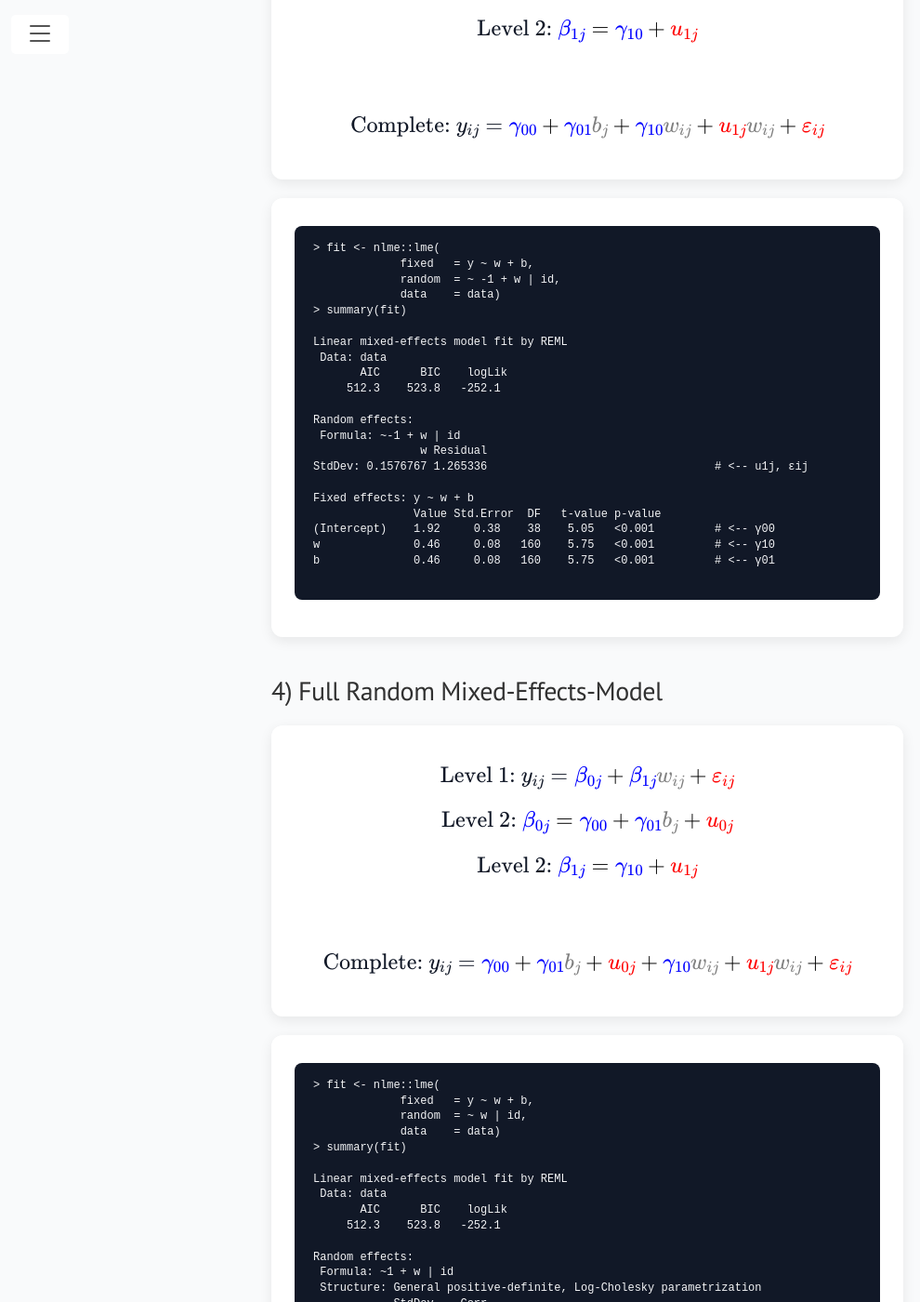
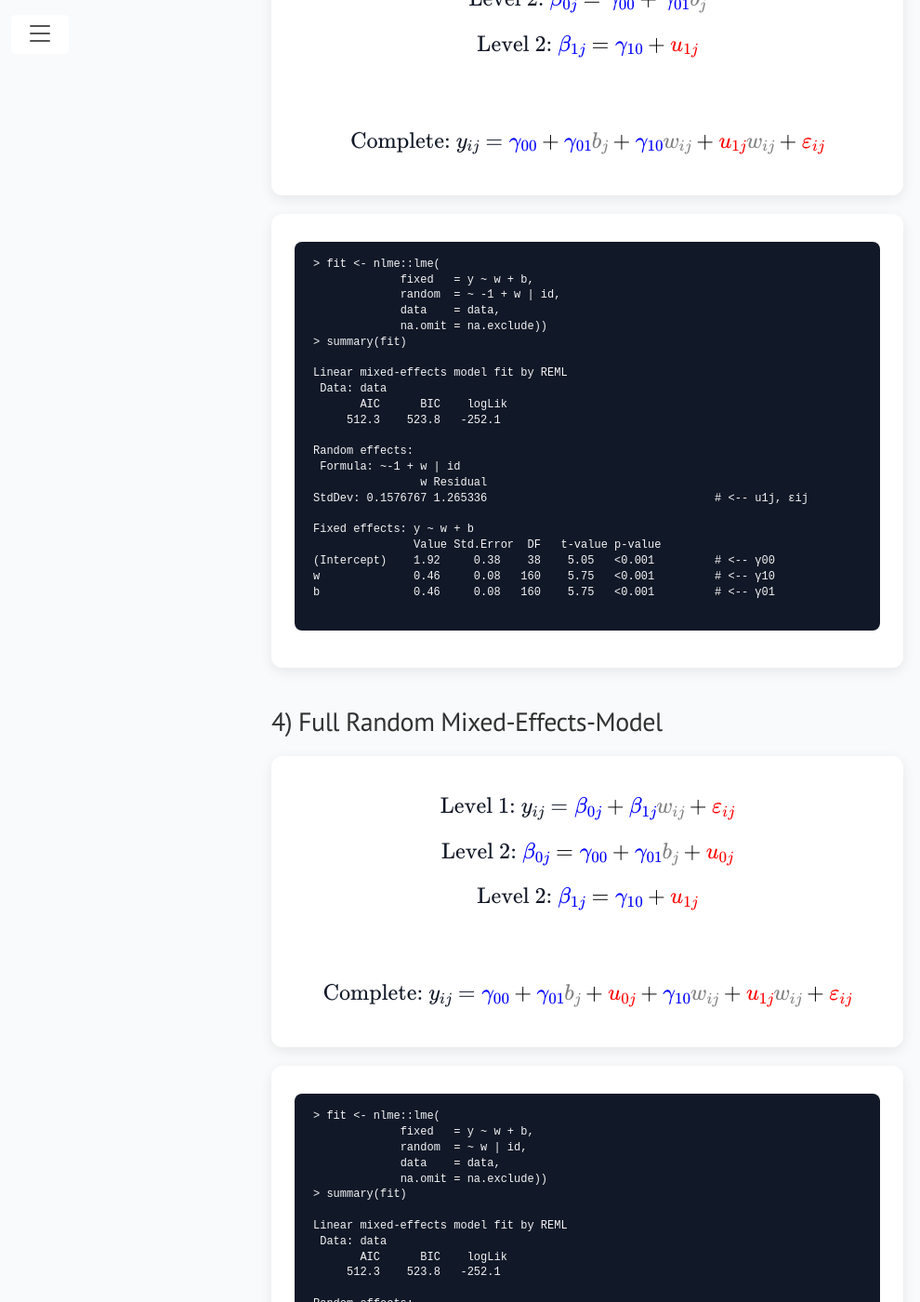
Before and after one commit to lennartseizer/ild, a Jekyll site: the page built from 3.html, in a window 1280 px wide and 1400 px high, scrolled down 2414 px. Shown: the whole window at 93% size, without its empty margins (8-998 px from the left). Built offline with Jekyll 4.4.1, drawn with Linux system fonts in a browser that asks for light colours; some of the changed text lies outside the part shown.

Commit message:
Update 3.html

```diff
--- a/3.html
+++ b/3.html
@@ -193,7 +193,8 @@ F-statistic: 281.6 on 1 and 98 DF,  p-value: &lt; 2.2e-16
 > fit <- nlme::lme(
              fixed   = y ~ w + b,
              random  = ~ 1 | id,
-             data    = data)
+             data    = data,
+             na.omit = na.exclude)
 > summary(fit)
 
 Linear mixed-effects model fit by REML
@@ -247,7 +248,8 @@ b              0.46     0.08   160    5.75   <0.001         # <-- γ01
 > fit <- nlme::lme(
              fixed   = y ~ w + b,
              random  = ~ -1 + w | id,
-             data    = data)
+             data    = data,
+             na.omit = na.exclude))
 > summary(fit)
 
 Linear mixed-effects model fit by REML
@@ -302,7 +304,8 @@ b              0.46     0.08   160    5.75   <0.001         # <-- γ01
 > fit <- nlme::lme(
              fixed   = y ~ w + b,
              random  = ~ w | id,
-             data    = data)
+             data    = data,
+             na.omit = na.exclude))
 > summary(fit)
 
 Linear mixed-effects model fit by REML
@@ -372,7 +375,8 @@ b              0.46     0.08   160    5.75   <0.001              # <-- γ01
              fixed   = y ~ w + b,
              random  = ~ w | id,
              correlation = corAR1(form = ~ time | id),
-             data    = data)
+             data    = data,
+             na.omit = na.exclude))
 > summary(fit)
 
 Linear mixed-effects model fit by REML
@@ -443,7 +447,8 @@ b              0.46     0.08   160    5.75   <0.001              # <-- γ01
              fixed   = y ~ w * b,
              random  = ~ w | id,
              correlation = corAR1(form = ~ time | id),
-             data    = data)
+             data    = data,
+             na.omit = na.exclude))
 > summary(fit)
 
 Linear mixed-effects model fit by REML
@@ -525,7 +530,8 @@ w:b            0.23     0.07   398    2.94   0.0035              # <-- γ11
              fixed       = y ~ w * b,
              random      = ~ w | group/id,
              correlation = corAR1(form = ~ time | group/id),
-             data        = data)
+             data        = data,
+             na.omit     = na.exclude))
 > summary(fit)
 
 Linear mixed-effects model fit by REML
```
